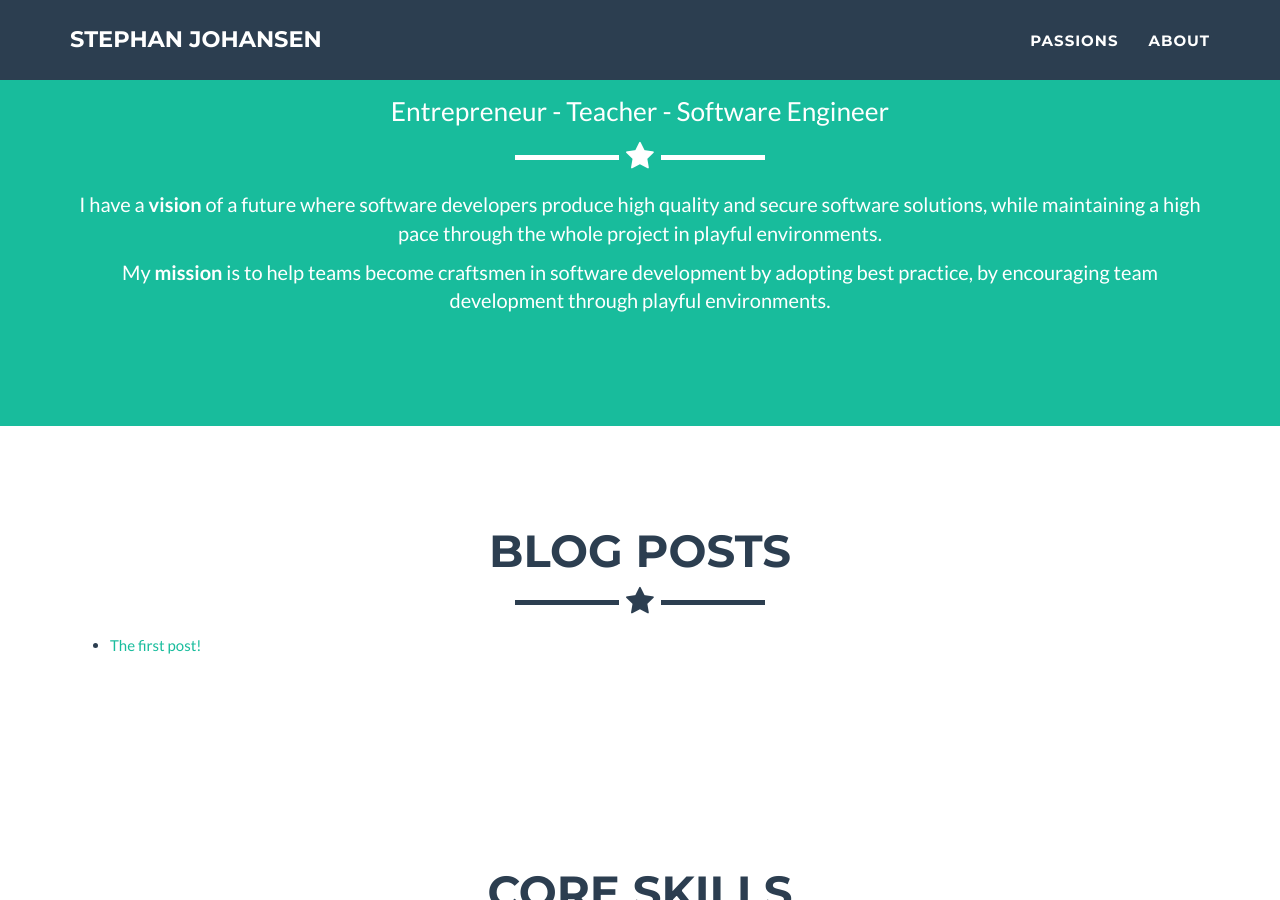
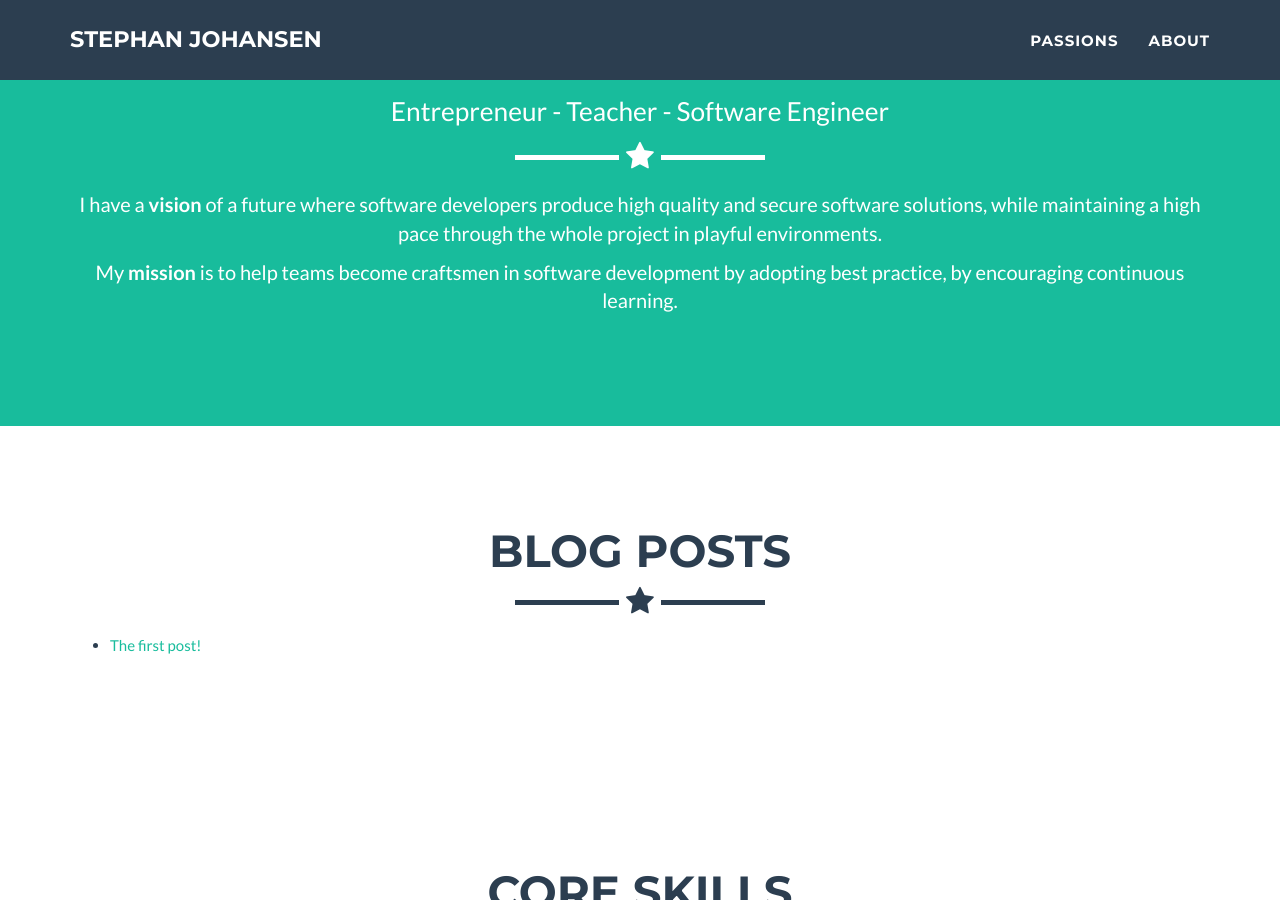
Before and after one commit to skjohansen/skjohansen.github.io, a Jekyll site: the page built from index.html, in a window 1280 px wide and 900 px high, scrolled down 706 px. Built offline with Jekyll 4.4.1, drawn with Linux system fonts in a browser that asks for light colours.

```diff
--- a/_includes/header.html
+++ b/_includes/header.html
@@ -10,7 +10,7 @@
           <span class="skills">{{ site.skills }}</span>
           <hr class="star-light" />
           <p>I have a <b>vision</b> of a future where software developers produce high quality and secure software solutions, while maintaining a high pace through the whole project in playful environments.</p>
-          <p>My <b>mission</b> is to help teams become craftsmen in software development by adopting best practice, by encouraging team development through playful environments.</p>
+          <p>My <b>mission</b> is to help teams become craftsmen in software development by adopting best practice, by encouraging continuous learning.</p>
         </div>
       </div>
     </div>
```
